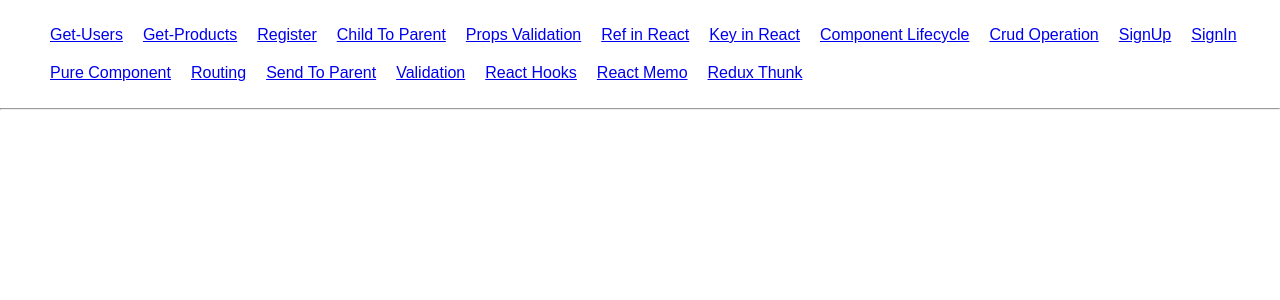
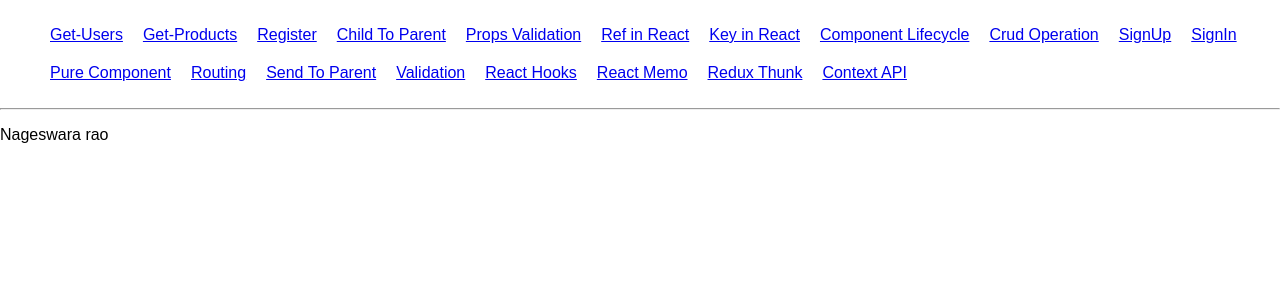
Before and after one commit to gonuguntas/React-Js, a React (Create React App) app in the folder app-reactjs/: page /contextapi in a window 1280 px wide. Shown: the top 300 px of the page. Built offline with nearby package versions, Linux system fonts and the light colour scheme; no server answers.

Commit message:
Context api
context api

```diff
--- a/app-reactjs/src/RouterDemo.js
+++ b/app-reactjs/src/RouterDemo.js
@@ -18,6 +18,7 @@ import Validation from './validation';
 import Hook from './Hooks';
 import Memo from './memo';
 import Userdata from './redux/containers/GithubData';
+import Grandmother from './contextApi/grandMother';
 
 export default class RouterDemo extends Component {
     render(){
@@ -43,6 +44,7 @@ export default class RouterDemo extends Component {
                     <li><Link to="/hook">React Hooks</Link></li>
                     <li><Link to="/memo">React Memo</Link></li>
                     <li><Link to="/thunk">Redux Thunk</Link></li>
+                    <li><Link to="/contextapi">Context API</Link></li>
             </ul>
             <hr />
                 <Route exact path="/" component={ Users } />
@@ -63,6 +65,7 @@ export default class RouterDemo extends Component {
                 <Route exact path="/hook" component={ Hook } />
                 <Route exact path="/memo" component={ Memo } />
                 <Route exact path="/thunk" component={ Userdata } />
+                <Route exact path="/contextapi" component={ Grandmother } />
             </div>
             </Router>
 
--- /dev/null
+++ b/app-reactjs/src/contextApi/familyContext.js
@@ -0,0 +1,7 @@
+
+import React from "react";
+
+const FamilyContext = React.createContext({});
+
+export const FamilyProvider = FamilyContext.Provider;
+export const FamilyConsumer = FamilyContext.Consumer;
--- /dev/null
+++ b/app-reactjs/src/contextApi/grandMother.js
@@ -0,0 +1,29 @@
+
+import React from "react";
+import { FamilyProvider, FamilyConsumer } from "./familyContext";
+
+export default class Grandmother extends React.Component {
+  state = {
+    lastName: "Nageswara rao"
+  };
+
+  render() {
+    return (
+      // We wrap all of the components that need access
+      // to the lastName property in FamilyProvider.
+      <FamilyProvider value={this.state.lastName}>
+        <Mother />
+      </FamilyProvider>
+    );
+  }
+}
+
+const Mother = () => {
+  return <Child />;
+};
+
+const Child = () => {
+  // We wrap the component that actaully needs access to
+  // the lastName property in FamilyConsumer
+  return <FamilyConsumer>{context => <p>{context}</p>}</FamilyConsumer>;
+};
--- a/app-reactjs/src/lifecycle-component.js
+++ b/app-reactjs/src/lifecycle-component.js
@@ -26,7 +26,7 @@ class Lifecycle extends React.Component {
         return true;
    }
 
-   componentWillUpdate(netProps, nextState){
+   componentWillUpdate(nextProps, nextState){
        console.log("component will update");
    }
 
```
Also changed, not shown: 1 other file (tests, documents, lock files or other folders).
